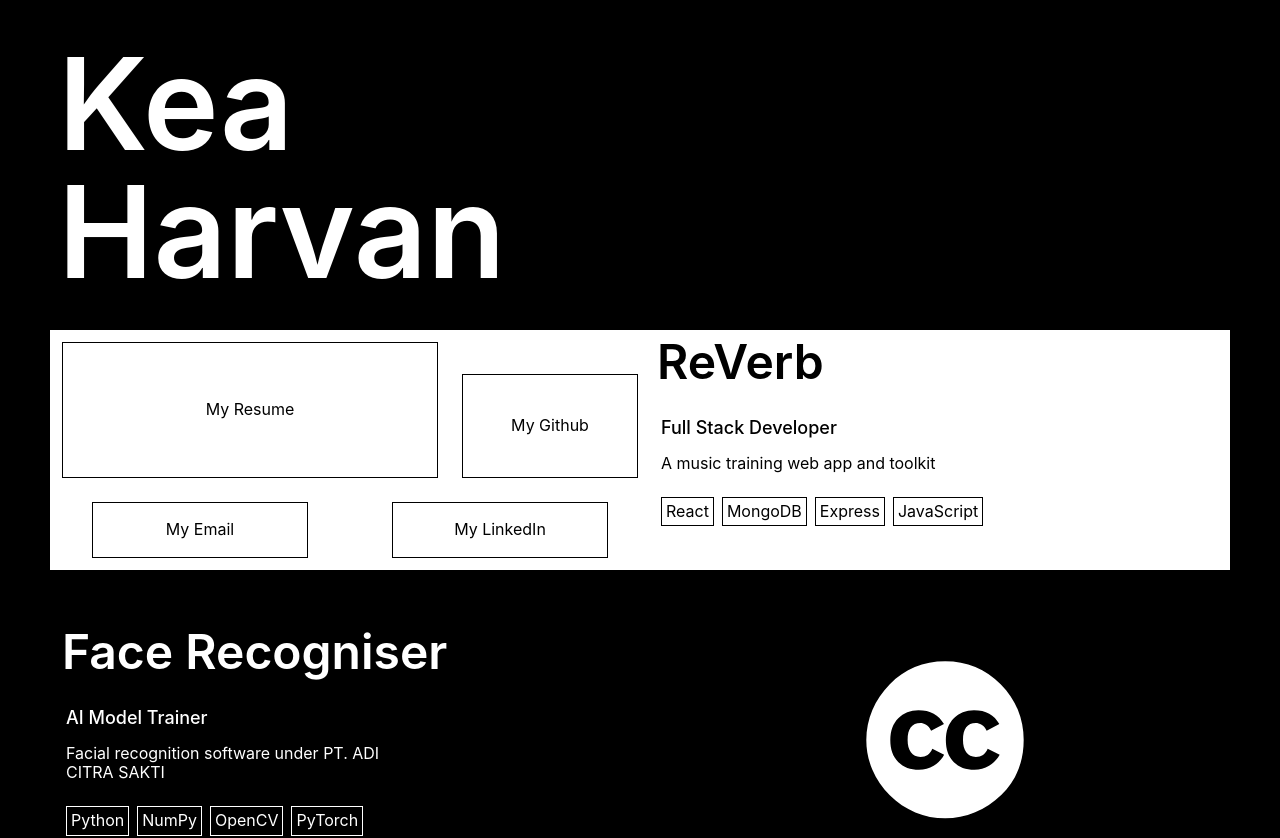
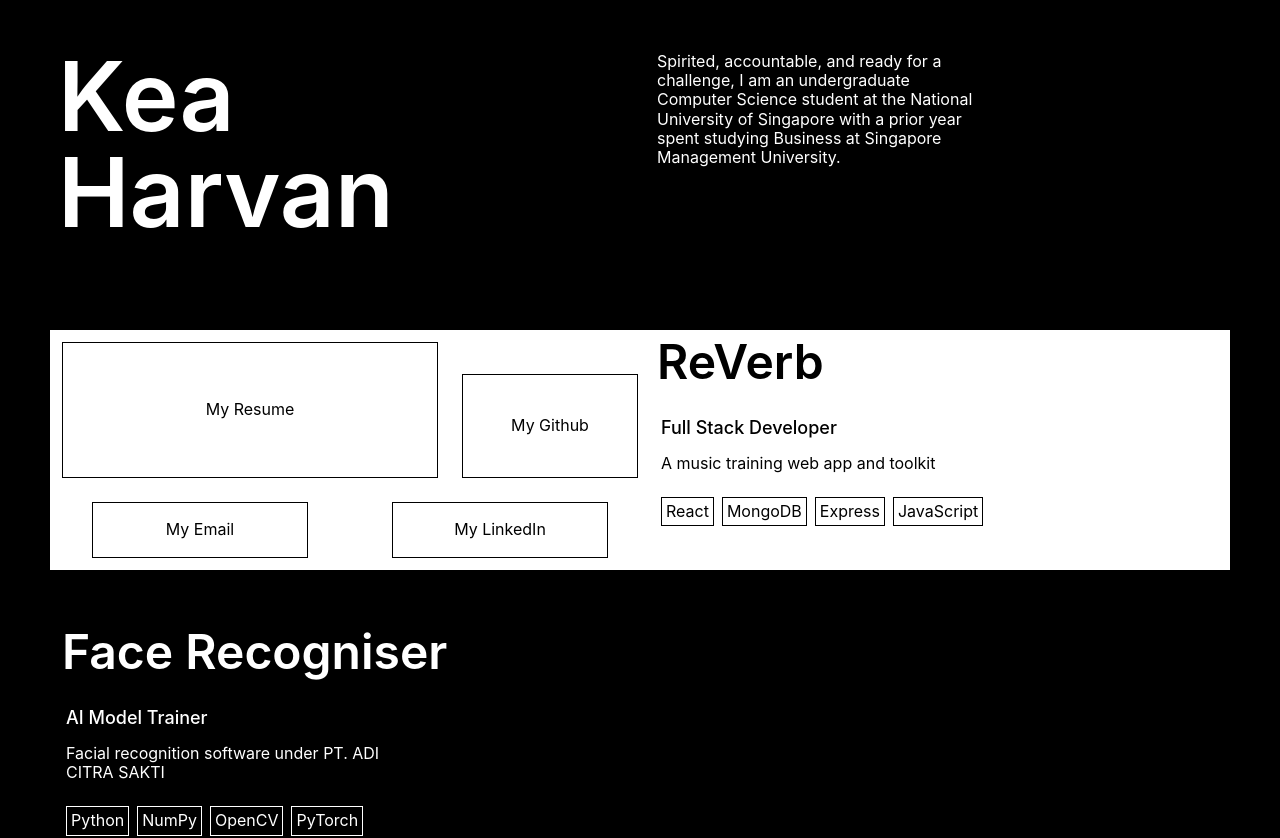
Before and after one commit to kea-S/presentPerfectNostalgia, a React (Vite) app in the folder circuits/: page / in a window 1280 px wide. Shown: the top 838 px of the page. Built offline with nearby package versions, Linux system fonts and the light colour scheme.

Commit message:
Clean up UI

```diff
--- a/circuits/src/App.tsx
+++ b/circuits/src/App.tsx
@@ -1,4 +1,3 @@
-import { useState } from "react"
 import Grid from "./components/Grid"
 
 function App() {
--- /dev/null
+++ b/circuits/src/components/DescriptionBox.tsx
@@ -0,0 +1,14 @@
+import Box from "./box"
+
+function DescriptionBox() {
+
+    return (
+        <Box>
+            <p className="mx-3 py-3 w-80">
+                Spirited, accountable, and ready for a challenge, I am an undergraduate Computer Science student at the National University of Singapore with a prior year spent studying Business at Singapore Management University.
+            </p>
+        </Box>
+    )
+}
+
+export default DescriptionBox
--- a/circuits/src/components/Grid.tsx
+++ b/circuits/src/components/Grid.tsx
@@ -1,8 +1,8 @@
-import ImageBox from "./ImageBox"
+// import ImageBox from "./ImageBox"
 import KeaHarvanBox from "./KeaHarvanBox"
-import Box from "./box"
 import NavBar from "./navBar"
 import ProjectBox from "./ProjectBox"
+import Box from "./box"
 
 import { useState, useEffect } from "react"
 
@@ -12,16 +12,17 @@ import circuits from '../data/Circuits.json';
 import nVim from '../data/Nvim.json';
 import faceRecogniser from '../data/faceRecogniser.json';
 
-import ccLogo from '/cc.svg'
+// import ccLogo from '/cc.svg'
+import DescriptionBox from "./DescriptionBox"
 
 function Grid() {
     const cells = [
         <KeaHarvanBox key="1" />,
-        <Box key="2" />,
+        <DescriptionBox key="2" />,
         <NavBar key="3"/>,
         <ProjectBox key="4" data={reVerb}/>,
         <ProjectBox key="5" data={faceRecogniser}/>,
-        <ImageBox key="6" image={ccLogo}/>,
+        <Box key="6"/>,
         <ProjectBox key="7" data={circuits}/>,
         <ProjectBox key="8" data={shep}/>,
         <ProjectBox key="9" data={nVim}/>,
--- a/circuits/src/components/KeaHarvanBox.tsx
+++ b/circuits/src/components/KeaHarvanBox.tsx
@@ -4,8 +4,8 @@ function KeaHarvanBox() {
 
     return (
         <Box>
-            <header className='mx-2'>
-                <h1 className='antialiased font-semibold text-9xl'>Kea Harvan</h1>
+            <header className='mx-2 py-2 w-80'>
+                <h1 className='antialiased font-semibold text-8xl'>Kea Harvan</h1>
             </header>
         </Box>
     )
--- a/circuits/src/components/ProjectBox.tsx
+++ b/circuits/src/components/ProjectBox.tsx
@@ -17,6 +17,8 @@ function ProjectBox({ data }: ProjectProps) {
     const handleMouseLeave = () => setIsModalOpen(false);
 
     return (
+        <a href={data.hyperlink} target="_blank" className="font-normal no-underline text-current
+            hover:no-underline hover:text-current">
             <div className="mx-1" onMouseOver={handleMouseEnter} onMouseOut={handleMouseLeave}>
                 <Box>
                     <header className='mx-2 py-2'>
@@ -32,6 +34,7 @@ function ProjectBox({ data }: ProjectProps) {
                 </Box>
                 <ProjectModal isOpen={isModalOpen} descriptor={data.descriptor} title={data.title} footer={data.stack}/>
             </div>
+        </a>
     )
 }
 
--- a/circuits/src/components/navBar.tsx
+++ b/circuits/src/components/navBar.tsx
@@ -6,30 +6,40 @@ function NavBar() {
         <Box>
             <div className="h-40 flex">
                 <div className="flex basis-2/3 p-3">
-                    <div className="border flex-1 flex justify-center items-center">
+                    <a className="border flex-1 flex justify-center items-center font-normal no-underline text-current
+                        hover:no-underline hover:text-current"
+                        href="/KeaHarvanSuyanto_Resume.pdf"
+                        download>
                         <h6>My Resume</h6>
-                    </div>
+                    </a>
                 </div>
                 <div className="flex h-32 basis-1/3 self-end p-3">
-                    <div className="border flex-1 flex justify-center items-center">
+                    <a className="border flex-1 flex justify-center items-center font-normal no-underline text-current
+                        hover:no-underline hover:text-current"
+                        href="https://github.com/kea-S"
+                        target="_blank">
                         <h6>My Github</h6>
-                    </div>
+                    </a>
                 </div>
             </div>
             <div className="h-20 flex justify-around">
                 <div className="flex basis-2/5 p-3">
-                    <div className="border flex-1 flex justify-center items-center">
+                    <a className="border flex-1 flex justify-center items-center font-normal no-underline text-current
+                        hover:no-underline hover:text-current"
+                        href="mailto:kea_harvan@u.nus.edu"
+                        target="_blank">
                         <h6>My Email</h6>
-                    </div>
+                    </a>
                 </div>
                 <div className="flex basis-2/5 p-3">
-                    <div className="border flex-1 flex justify-center items-center">
+                    <a className="border flex-1 flex justify-center items-center font-normal no-underline text-current
+                        hover:no-underline hover:text-current
+                        " href="https://www.linkedin.com/in/keaharvan"
+                        target="_blank">
                         <h6>My LinkedIn</h6>
-                    </div>
+                    </a>
                 </div>
             </div>
-
-
         </Box>
     );
 }
--- a/circuits/src/data/Circuits.json
+++ b/circuits/src/data/Circuits.json
@@ -1,7 +1,7 @@
 {
     "title": "This",
     "role": "Front End Work",
-    "hyperlink": "https://re-verb-app.vercel.app",
+    "hyperlink": "https://github.com/kea-S/presentPerfectNostalgia",
     "brief": "A monument to my hubris",
     "stack": ["React", "TailwindCSS", "TypeScript"],
     "descriptor": {
--- a/circuits/src/data/Nvim.json
+++ b/circuits/src/data/Nvim.json
@@ -1,7 +1,7 @@
 {
     "title": "NeoVim Config",
     "role": "Professional Ricer",
-    "hyperlink": "https://re-verb-app.vercel.app",
+    "hyperlink": "https://github.com/kea-S/KeaNeovim",
     "brief": "Configuration for my preferred code editor",
     "stack": ["Linux", "Bash", "VimScript", "Lua"],
     "descriptor": {
--- a/circuits/src/data/Shep.json
+++ b/circuits/src/data/Shep.json
@@ -1,7 +1,7 @@
 {
     "title": "Shep",
     "role": "Java Developer",
-    "hyperlink": "https://re-verb-app.vercel.app",
+    "hyperlink": "https://github.com/kea-S/ip",
     "brief": "A GUI task-managing chatbot",
     "stack": ["Java", "JavaFX", "Gradle"],
     "descriptor": {
--- a/circuits/src/data/faceRecogniser.json
+++ b/circuits/src/data/faceRecogniser.json
@@ -1,7 +1,7 @@
 {
     "title": "Face Recogniser",
     "role": "AI Model Trainer",
-    "hyperlink": "https://re-verb-app.vercel.app",
+    "hyperlink": "https://www.adicitrasakti.com",
     "brief": "Facial recognition software under PT. ADI CITRA SAKTI",
     "stack": ["Python", "NumPy", "OpenCV", "PyTorch"],
     "descriptor": {
--- a/circuits/tailwind.config.js
+++ b/circuits/tailwind.config.js
@@ -37,6 +37,7 @@ export default {
                 '4xl': '1920px',
             },
             fontSize: {
+                '8.5xl': ['7', { lineHeight: '1rem' }],
                 '10xl': ['10', { lineHeight: '1rem' }]
             }
         }
```
Also changed, not shown: 1 other file (tests, documents, lock files or other folders). Lines whose indentation alone changed are shown as unchanged.
